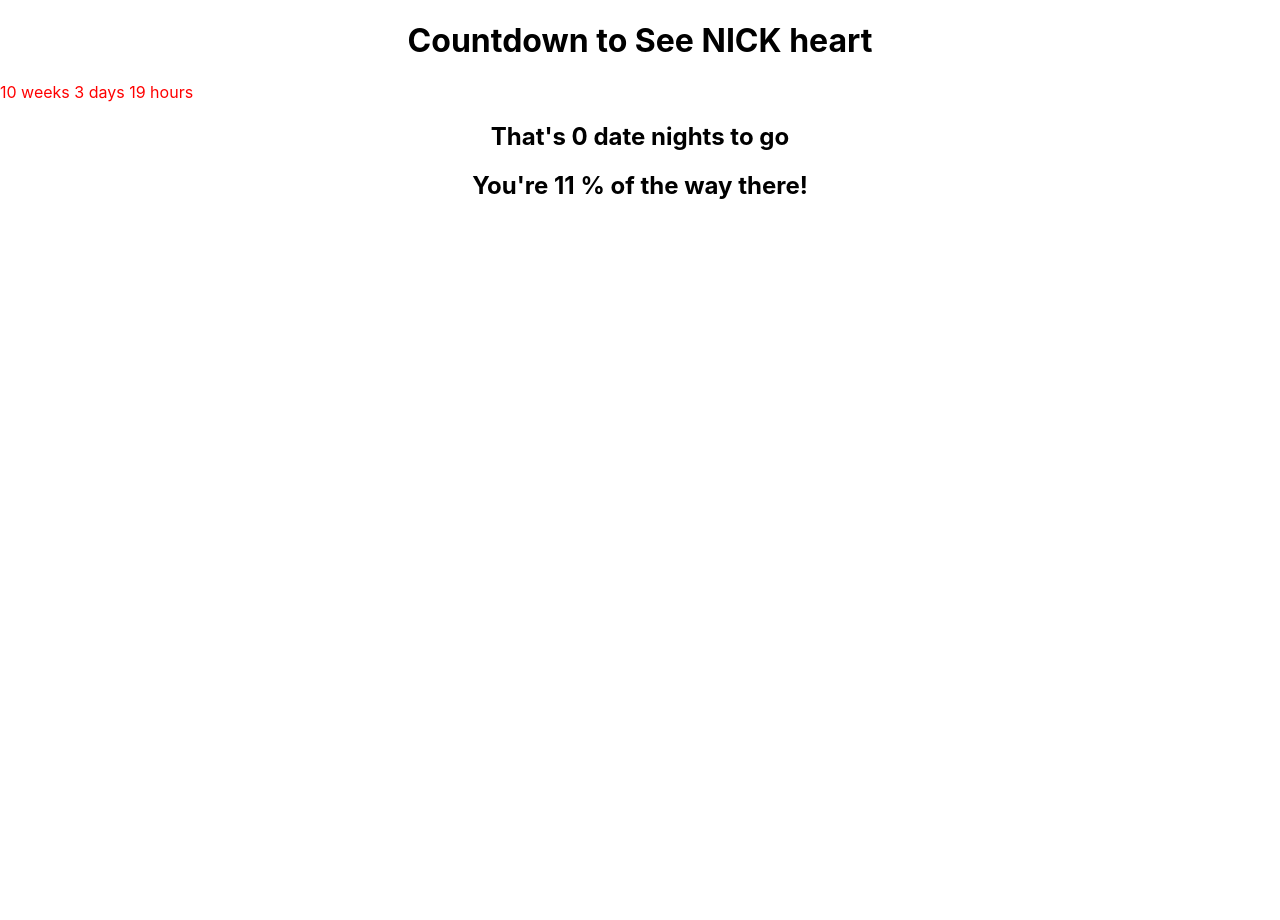
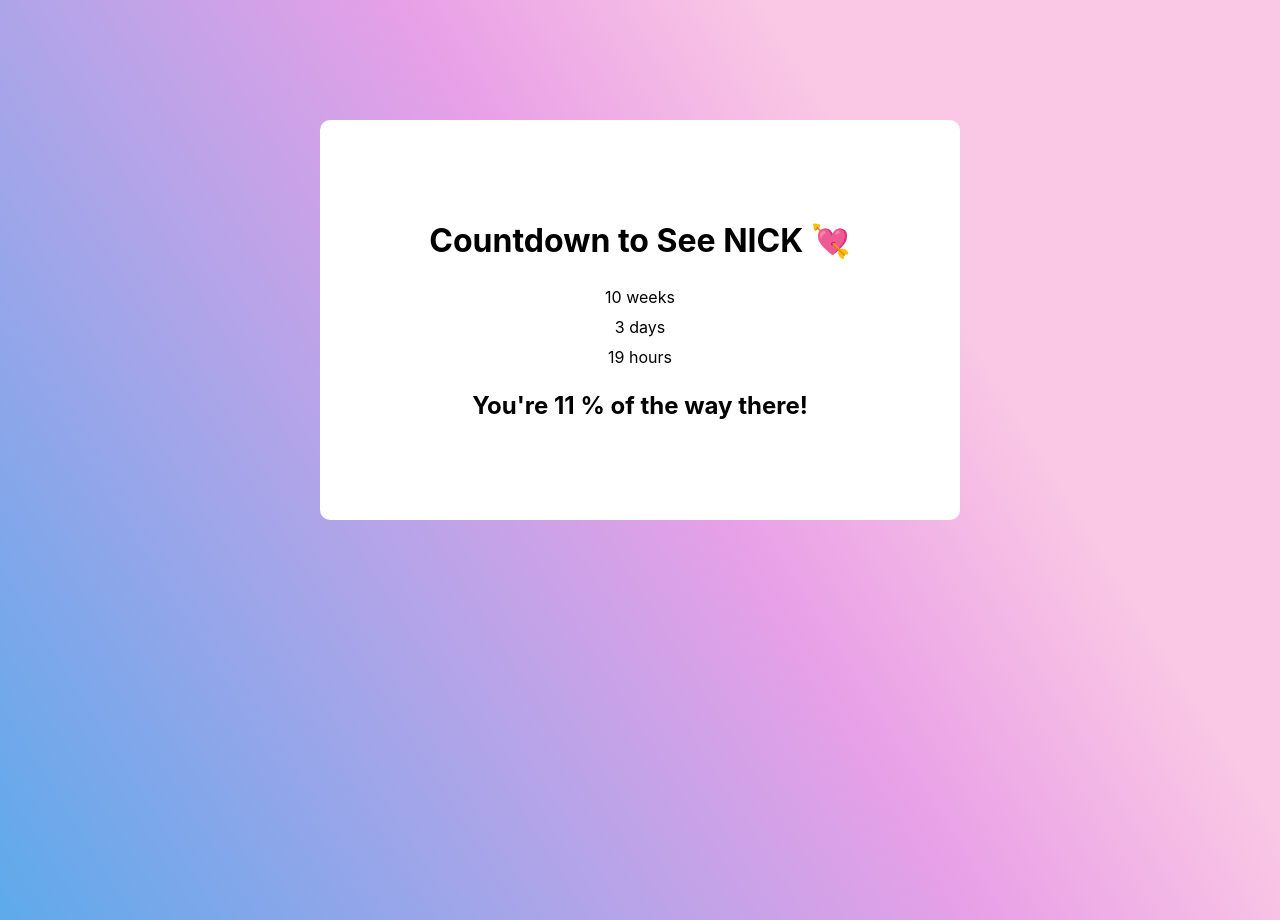
Before and after one commit to brykka/countdown-react, a React (Create React App) app: page / in a window 1280 px wide. Before the commit the page ends 800 px from the top, so only its background shows below. Built offline with nearby package versions, Linux system fonts and the light colour scheme.

Commit message:
styling span to inline

```diff
--- a/src/App.css
+++ b/src/App.css
@@ -2,6 +2,32 @@ h1, h2 {
   text-align: center;
 }
 
-span {
-  color: red;
+body {
+  height: 100vh;
+ background: rgb(93,170,235);
+background: linear-gradient(58deg, rgba(93,170,235,1) 0%, rgba(232,160,231,1) 53%, rgba(250,199,228,1) 72%);
 }
+
+.times {
+  display: flex;
+  flex-flow: row wrap;
+  justify-content: center;
+  align-items: center;
+}
+
+.timerComponents {
+  padding: 5px;
+}
+
+
+.app {
+  border-radius: 10px;
+  background-color: white;
+  width: 50vw;
+  display: flex;
+  justify-content: center;
+  flex-direction: column;
+  margin: 0 auto;
+  height: 50vh;
+  margin-top: 15vh;
+}
--- a/src/App.js
+++ b/src/App.js
@@ -37,9 +37,11 @@ function CountdownTimer() {
     }
 
     timerComponents.push(
-      <span>
-        {timeLeft[interval]} {interval}{" "}
-      </span>
+      <div class="times">
+        <span class="timerComponents">
+          {timeLeft[interval]} {interval}{" "}
+        </span>
+      </div>
     );
   });
 
@@ -53,16 +55,14 @@ function CountdownTimer() {
   let todayDay = +new Date().getDay;
 
   let dateNights = 0;
-    while (startDate == finishDate) {
-      if (todayDay == 6)
-        dateNights++;
-     }
+    while (todayDate < startDate && todayDate > finishDate) {
+      if (todayDay === 6) dateNights++;
+    }
 
   return (
-    <div>
-      <h1>Countdown to See NICK heart </h1>
+    <div class="app">
+      <h1>Countdown to See NICK 💘 </h1>
       {timerComponents.length ? timerComponents : <span>Time To See NICK</span>}
-      <h2>That's {dateNights} date nights to go</h2>
       <h2>You're {percentageDone} % of the way there!</h2>
     </div>
   );
```
